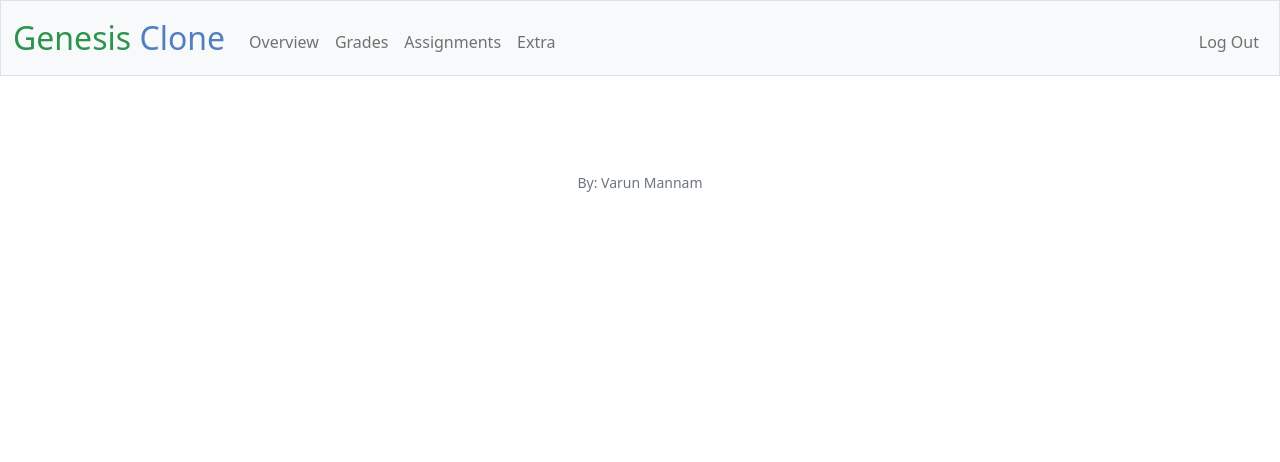
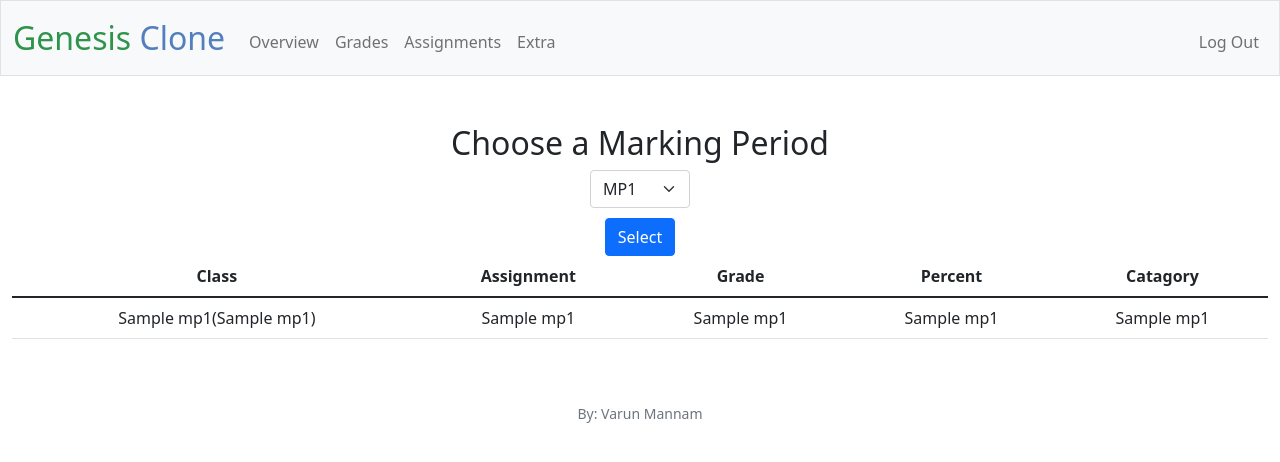
Before and after one commit to varunm18/GenesisClone, a Flask app: template templates/assignments.html in a window 1280 px wide. Shown: the top 462 px of the page. Run offline with Flask 2, Linux system fonts and the light colour scheme; the visitor is signed in with stand-in values (Sample User, id 1); the template is opened without the code that fills it: most values are stand-ins (such as "Sample title", 1, 10 or a date in 2020).

Commit message:
finished almost everything. webscraped all assignments and displayed by marking period.

```diff
--- a/app.py
+++ b/app.py
@@ -100,7 +100,7 @@ def grades():
 def schedule():
     if not data:
         populate()
-    return render_template("assignments.html", data=data)
+    return render_template("assignments.html", mp1=data[0]["Assignments"]["MP1"], mp2=data[0]["Assignments"]["MP2"], mp3=data[0]["Assignments"]["MP3"], mp4=data[0]["Assignments"]["MP4"])
 
 @app.route("/extra", methods=["GET", "POST"])
 @login_required
--- a/templates/assignments.html
+++ b/templates/assignments.html
@@ -5,5 +5,112 @@
 {% endblock %}
 
 {% block main %}
+    <h2>Choose a Marking Period</h2>
+    <select class="form-select" id="select">
+        <option disabled>Choose a MP</option>
+        <option id="1">MP1</option>
+        <option id="2">MP2</option>
+        <option id="3">MP3</option>
+        <option id="4">MP4</option>
+    </select>
 
+    <button type="button" class="btn btn-primary" id="btn">Select</button>
+
+    <table class="table">
+        <thead>
+            <tr>
+                <th scope="col">Class</th>
+                <th scope="col">Assignment</th>
+                <th scope="col">Grade</th>
+                <th scope="col">Percent</th>
+                <th scope="col">Catagory</th>
+            </tr>
+        </thead>
+        <tbody id="mp1">
+            {% for i in mp1 %}
+            <tr>
+                <td>{{ mp1[i][1] }}({{ mp1[i][2] }})</td>
+                <td>{{ mp1[i][3] }}</td>
+                <td>{{ mp1[i][5] }}</td>
+                <td>{{ mp1[i][6] }}</td>
+                <td>{{ mp1[i][4] }}</td>
+            </tr>
+            {% endfor %}
+        </tbody>
+        <tbody id="mp2" hidden>
+            {% for i in mp2 %}
+            <tr>
+                <td>{{ mp2[i][1] }}({{ mp2[i][2] }})</td>
+                <td>{{ mp2[i][3] }}</td>
+                <td>{{ mp2[i][5] }}</td>
+                <td>{{ mp2[i][6] }}</td>
+                <td>{{ mp2[i][4] }}</td>
+            </tr>
+            {% endfor %}
+        </tbody>
+        <tbody id="mp3" hidden>
+            {% for i in mp3 %}
+            <tr>
+                <td>{{ mp3[i][1] }}({{ mp3[i][2] }})</td>
+                <td>{{ mp3[i][3] }}</td>
+                <td>{{ mp3[i][5] }}</td>
+                <td>{{ mp3[i][6] }}</td>
+                <td>{{ mp3[i][4] }}</td>
+            </tr>
+            {% endfor %}
+        </tbody>
+        <tbody id="mp4" hidden>
+            {% for i in mp4 %}
+            <tr>
+                <td>{{ mp4[i][1] }}({{ mp4[i][2] }})</td>
+                <td>{{ mp4[i][3] }}</td>
+                <td>{{ mp4[i][5] }}</td>
+                <td>{{ mp4[i][6] }}</td>
+                <td>{{ mp4[i][4] }}</td>
+            </tr>
+            {% endfor %}
+        </tbody>
+    </table>
+
+    <script>
+        var btn = document.getElementById("btn");
+        var select = document.getElementById("select");
+        var mp1 = document.getElementById("mp1");
+        var mp2 = document.getElementById("mp2");
+        var mp3 = document.getElementById("mp3");
+        var mp4 = document.getElementById("mp4");
+        mp = 0;
+
+        btn.onclick = (event) => {
+             event.preventDefault();
+             // show the selected index
+             mp = select.selectedIndex;
+             switch(mp)
+             {
+                 case 1:
+                     reset();
+                     mp1.removeAttribute("hidden");
+                     break;
+                 case 2:
+                     reset();
+                     mp2.removeAttribute("hidden");
+                     break;
+                 case 3:
+                     reset();
+                     mp3.removeAttribute("hidden");
+                     break;
+                 case 4:
+                     reset();
+                     mp4.removeAttribute("hidden");
+                     break;
+             }
+         };
+
+        function reset(){
+             mp1.setAttribute("hidden", "hidden");
+             mp2.setAttribute("hidden", "hidden");
+             mp3.setAttribute("hidden", "hidden");
+             mp4.setAttribute("hidden", "hidden");
+         }
+     </script>
 {% endblock %}
```
Also changed, not shown: helpers.py (+69 -1 lines), 2 other files.
